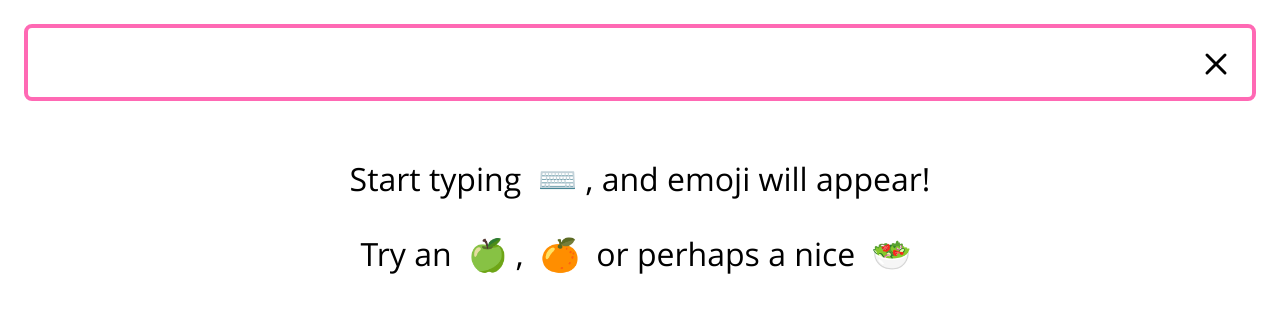
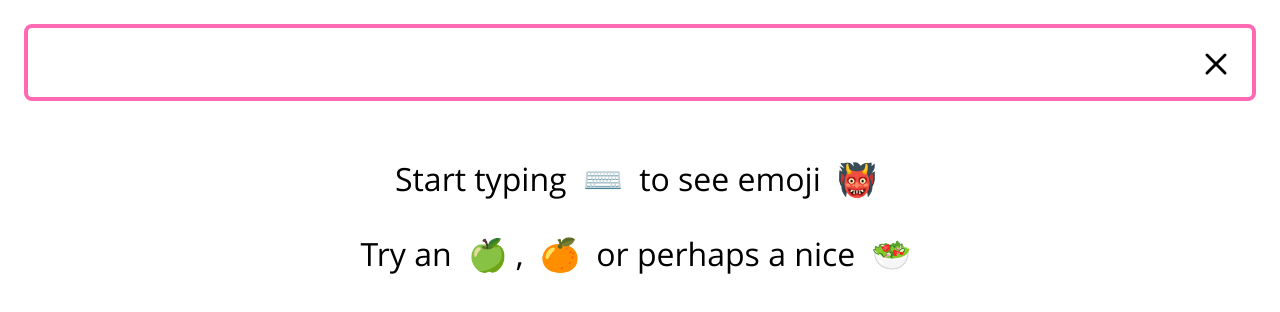
Before and after one commit to Temetra/emoji-search, a plain HTML site: page web/index.html in a window 1280 px wide. Drawn offline with Linux system fonts and the light colour scheme.

Commit message:
Changed wording

```diff
--- a/web/index.html
+++ b/web/index.html
@@ -20,7 +20,7 @@
     <div id="output"></div>
     <template name="template-intro">
         <p>
-            Start typing <a href="?type">⌨️</a>, and emoji will appear!
+            Start typing <a href="?keyboard">⌨️</a> to see emoji <a href="?demon">👹</a>
         </p>
         <p>
             Try an <a href="?apple">🍏</a>, <a href="?orange">🍊</a>
```
